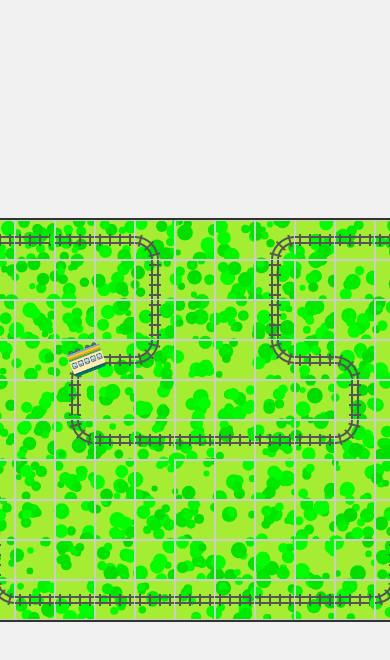
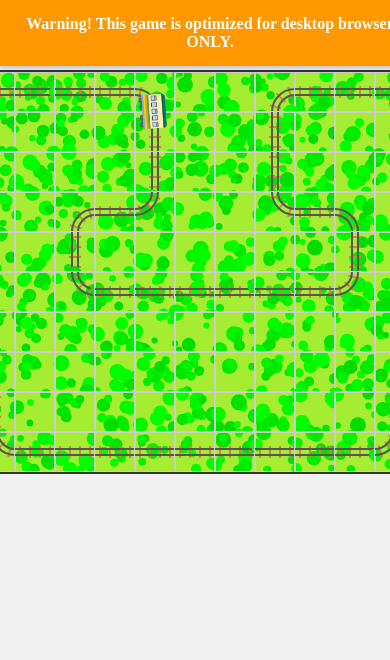
Before and after one commit to dmitryweiner/neural-things, a website with bundled scripts: page train-game/index.html in a window 390 px wide. Shown: the top 660 px of the page. Built offline with nearby package versions, Linux system fonts and the light colour scheme.

Commit message:
Graphics

```diff
--- a/train-game/game.js
+++ b/train-game/game.js
@@ -219,24 +219,14 @@ class Game {
     this.ctx.strokeRect(cellX, cellY, CELL_SIZE, CELL_SIZE);
 
     // Настройки линий для рельсов
-    this.ctx.strokeStyle = "#555";
+    this.ctx.strokeStyle = "#555"; // Серый цвет для рельсов
     this.ctx.lineWidth = 2;
 
     // Отрисовка в зависимости от типа клетки
     switch (cellType) {
       case CELL_TYPES.RAIL_H:
-        // Горизонтальные рельсы (две параллельные линии)
-        this.ctx.beginPath();
-        this.ctx.moveTo(cellX, centerY - RAIL_WIDTH);
-        this.ctx.lineTo(cellX + CELL_SIZE, centerY - RAIL_WIDTH);
-        this.ctx.stroke();
-
-        this.ctx.beginPath();
-        this.ctx.moveTo(cellX, centerY + RAIL_WIDTH);
-        this.ctx.lineTo(cellX + CELL_SIZE, centerY + RAIL_WIDTH);
-        this.ctx.stroke();
-
-        // Добавляем шпалы
+        // Добавляем шпалы (рисуем их первыми)
+        this.ctx.strokeStyle = "#CD853F"; // Более светлый коричневый цвет для шпал (Peru)
         const numTiesH = Math.floor(CELL_SIZE / TIE_SPACING);
         const tieSpacingH = CELL_SIZE / numTiesH;
 
@@ -248,21 +238,23 @@ class Game {
           this.ctx.lineTo(tieX, centerY + RAIL_WIDTH + TIE_WIDTH/2);
           this.ctx.stroke();
         }
+
+        // Горизонтальные рельсы (две параллельные линии)
+        this.ctx.strokeStyle = "#555"; // Серый цвет для рельсов
+        this.ctx.beginPath();
+        this.ctx.moveTo(cellX, centerY - RAIL_WIDTH);
+        this.ctx.lineTo(cellX + CELL_SIZE, centerY - RAIL_WIDTH);
+        this.ctx.stroke();
+
+        this.ctx.beginPath();
+        this.ctx.moveTo(cellX, centerY + RAIL_WIDTH);
+        this.ctx.lineTo(cellX + CELL_SIZE, centerY + RAIL_WIDTH);
+        this.ctx.stroke();
         break;
 
       case CELL_TYPES.RAIL_V:
-        // Вертикальные рельсы (две параллельные линии)
-        this.ctx.beginPath();
-        this.ctx.moveTo(centerX - RAIL_WIDTH, cellY);
-        this.ctx.lineTo(centerX - RAIL_WIDTH, cellY + CELL_SIZE);
-        this.ctx.stroke();
-
-        this.ctx.beginPath();
-        this.ctx.moveTo(centerX + RAIL_WIDTH, cellY);
-        this.ctx.lineTo(centerX + RAIL_WIDTH, cellY + CELL_SIZE);
-        this.ctx.stroke();
-
-        // Добавляем шпалы
+        // Добавляем шпалы (рисуем их первыми)
+        this.ctx.strokeStyle = "#CD853F"; // Более светлый коричневый цвет для шпал (Peru)
         const numTiesV = Math.floor(CELL_SIZE / TIE_SPACING);
         const tieSpacingV = CELL_SIZE / numTiesV;
 
@@ -274,25 +266,27 @@ class Game {
           this.ctx.lineTo(centerX + RAIL_WIDTH + TIE_WIDTH/2, tieY);
           this.ctx.stroke();
         }
+
+        // Вертикальные рельсы (две параллельные линии)
+        this.ctx.strokeStyle = "#555"; // Серый цвет для рельсов
+        this.ctx.beginPath();
+        this.ctx.moveTo(centerX - RAIL_WIDTH, cellY);
+        this.ctx.lineTo(centerX - RAIL_WIDTH, cellY + CELL_SIZE);
+        this.ctx.stroke();
+
+        this.ctx.beginPath();
+        this.ctx.moveTo(centerX + RAIL_WIDTH, cellY);
+        this.ctx.lineTo(centerX + RAIL_WIDTH, cellY + CELL_SIZE);
+        this.ctx.stroke();
         break;
 
       case CELL_TYPES.TURN_RIGHT_DOWN:
-        // Поворот направо-вниз
         const radius1RD = CELL_SIZE / 2 - RAIL_WIDTH;
         const radius2RD = CELL_SIZE / 2 + RAIL_WIDTH;
         const centerRD = { x: cellX, y: cellY + CELL_SIZE };
 
-        // Внутренняя дуга
-        this.ctx.beginPath();
-        this.ctx.arc(centerRD.x, centerRD.y, radius1RD, -Math.PI/2, 0);
-        this.ctx.stroke();
-
-        // Внешняя дуга
-        this.ctx.beginPath();
-        this.ctx.arc(centerRD.x, centerRD.y, radius2RD, -Math.PI/2, 0);
-        this.ctx.stroke();
-
-        // Добавляем шпалы
+        // Добавляем шпалы (рисуем их первыми)
+        this.ctx.strokeStyle = "#CD853F"; // Более светлый коричневый цвет для шпал (Peru)
         const numTiesRD = Math.floor((Math.PI/2 * CELL_SIZE/2) / TIE_SPACING);
         const tieAngleSpacingRD = Math.PI/2 / numTiesRD;
 
@@ -310,25 +304,27 @@ class Game {
           );
           this.ctx.stroke();
         }
+
+        // Рельсы (дуги)
+        this.ctx.strokeStyle = "#555"; // Серый цвет для рельсов
+        // Внутренняя дуга
+        this.ctx.beginPath();
+        this.ctx.arc(centerRD.x, centerRD.y, radius1RD, -Math.PI/2, 0);
+        this.ctx.stroke();
+
+        // Внешняя дуга
+        this.ctx.beginPath();
+        this.ctx.arc(centerRD.x, centerRD.y, radius2RD, -Math.PI/2, 0);
+        this.ctx.stroke();
         break;
 
       case CELL_TYPES.TURN_LEFT_DOWN:
-        // Поворот налево-вниз
         const radius1LD = CELL_SIZE / 2 - RAIL_WIDTH;
         const radius2LD = CELL_SIZE / 2 + RAIL_WIDTH;
         const centerLD = { x: cellX + CELL_SIZE, y: cellY + CELL_SIZE };
 
-        // Внутренняя дуга
-        this.ctx.beginPath();
-        this.ctx.arc(centerLD.x, centerLD.y, radius1LD, Math.PI, Math.PI * 3/2);
-        this.ctx.stroke();
-
-        // Внешняя дуга
-        this.ctx.beginPath();
-        this.ctx.arc(centerLD.x, centerLD.y, radius2LD, Math.PI, Math.PI * 3/2);
-        this.ctx.stroke();
-
-        // Добавляем шпалы
+        // Добавляем шпалы (рисуем их первыми)
+        this.ctx.strokeStyle = "#CD853F"; // Более светлый коричневый цвет для шпал (Peru)
         const numTiesLD = Math.floor((Math.PI/2 * CELL_SIZE/2) / TIE_SPACING);
         const tieAngleSpacingLD = Math.PI/2 / numTiesLD;
 
@@ -346,25 +342,27 @@ class Game {
           );
           this.ctx.stroke();
         }
+
+        // Рельсы (дуги)
+        this.ctx.strokeStyle = "#555"; // Серый цвет для рельсов
+        // Внутренняя дуга
+        this.ctx.beginPath();
+        this.ctx.arc(centerLD.x, centerLD.y, radius1LD, Math.PI, Math.PI * 3/2);
+        this.ctx.stroke();
+
+        // Внешняя дуга
+        this.ctx.beginPath();
+        this.ctx.arc(centerLD.x, centerLD.y, radius2LD, Math.PI, Math.PI * 3/2);
+        this.ctx.stroke();
         break;
 
       case CELL_TYPES.TURN_RIGHT_UP:
-        // Поворот направо-вверх
         const radius1RU = CELL_SIZE / 2 - RAIL_WIDTH;
         const radius2RU = CELL_SIZE / 2 + RAIL_WIDTH;
         const centerRU = { x: cellX + CELL_SIZE, y: cellY };
 
-        // Внутренняя дуга
-        this.ctx.beginPath();
-        this.ctx.arc(centerRU.x, centerRU.y, radius1RU, Math.PI / 2, Math.PI);
-        this.ctx.stroke();
-
-        // Внешняя дуга
-        this.ctx.beginPath();
-        this.ctx.arc(centerRU.x, centerRU.y, radius2RU, Math.PI / 2, Math.PI);
-        this.ctx.stroke();
-
-        // Добавляем шпалы
+        // Добавляем шпалы (рисуем их первыми)
+        this.ctx.strokeStyle = "#CD853F"; // Более светлый коричневый цвет для шпал (Peru)
         const numTiesRU = Math.floor((Math.PI/2 * CELL_SIZE/2) / TIE_SPACING);
         const tieAngleSpacingRU = Math.PI/2 / numTiesRU;
 
@@ -382,25 +380,27 @@ class Game {
           );
           this.ctx.stroke();
         }
+
+        // Рельсы (дуги)
+        this.ctx.strokeStyle = "#555"; // Серый цвет для рельсов
+        // Внутренняя дуга
+        this.ctx.beginPath();
+        this.ctx.arc(centerRU.x, centerRU.y, radius1RU, Math.PI / 2, Math.PI);
+        this.ctx.stroke();
+
+        // Внешняя дуга
+        this.ctx.beginPath();
+        this.ctx.arc(centerRU.x, centerRU.y, radius2RU, Math.PI / 2, Math.PI);
+        this.ctx.stroke();
         break;
 
       case CELL_TYPES.TURN_LEFT_UP:
-        // Поворот налево-вверх
         const radius1LU = CELL_SIZE / 2 - RAIL_WIDTH;
         const radius2LU = CELL_SIZE / 2 + RAIL_WIDTH;
         const centerLU = { x: cellX, y: cellY };
 
-        // Внутренняя дуга
-        this.ctx.beginPath();
-        this.ctx.arc(centerLU.x, centerLU.y, radius1LU, 0, Math.PI / 2);
-        this.ctx.stroke();
-
-        // Внешняя дуга
-        this.ctx.beginPath();
-        this.ctx.arc(centerLU.x, centerLU.y, radius2LU, 0, Math.PI / 2);
-        this.ctx.stroke();
-
-        // Добавляем шпалы
+        // Добавляем шпалы (рисуем их первыми)
+        this.ctx.strokeStyle = "#CD853F"; // Более светлый коричневый цвет для шпал (Peru)
         const numTiesLU = Math.floor((Math.PI/2 * CELL_SIZE/2) / TIE_SPACING);
         const tieAngleSpacingLU = Math.PI/2 / numTiesLU;
 
@@ -418,6 +418,18 @@ class Game {
           );
           this.ctx.stroke();
         }
+
+        // Рельсы (дуги)
+        this.ctx.strokeStyle = "#555"; // Серый цвет для рельсов
+        // Внутренняя дуга
+        this.ctx.beginPath();
+        this.ctx.arc(centerLU.x, centerLU.y, radius1LU, 0, Math.PI / 2);
+        this.ctx.stroke();
+
+        // Внешняя дуга
+        this.ctx.beginPath();
+        this.ctx.arc(centerLU.x, centerLU.y, radius2LU, 0, Math.PI / 2);
+        this.ctx.stroke();
         break;
 
       case CELL_TYPES.EMPTY:
--- a/train-game/index.html
+++ b/train-game/index.html
@@ -7,6 +7,7 @@
     <link rel="stylesheet" href="styles.css">
 </head>
 <body>
+    <div id="mobile-warning">Warning! This game is optimized for desktop browser ONLY.</div>
     <div id="game-container">
         <canvas id="gameCanvas"></canvas>
         <div id="gameOver" class="hidden">
--- a/train-game/styles.css
+++ b/train-game/styles.css
@@ -46,3 +46,36 @@ body {
 #playAgain:hover {
     background-color: #45a049;
 }
+
+/* Стили для предупреждения на мобильных устройствах */
+#mobile-warning {
+    display: none; /* По умолчанию скрыто */
+    position: fixed;
+    top: 0;
+    left: 0;
+    width: 100%;
+    padding: 15px;
+    background-color: #ff9800;
+    color: #fff;
+    text-align: center;
+    font-weight: bold;
+    z-index: 1000;
+    box-shadow: 0 2px 5px rgba(0, 0, 0, 0.2);
+}
+
+/* Отображаем предупреждение только на экранах меньше 900px */
+@media screen and (max-width: 900px) {
+    #mobile-warning {
+        display: block;
+    }
+
+    body {
+        padding-top: 50px; /* Добавляем отступ сверху, чтобы предупреждение не перекрывало контент */
+        align-items: flex-start; /* Меняем выравнивание для возможности прокрутки */
+        padding-bottom: 20px; /* Добавляем отступ снизу для лучшей видимости при прокрутке */
+    }
+
+    #game-container {
+        margin-top: 20px; /* Добавляем отступ сверху для контейнера игры */
+    }
+}
```
